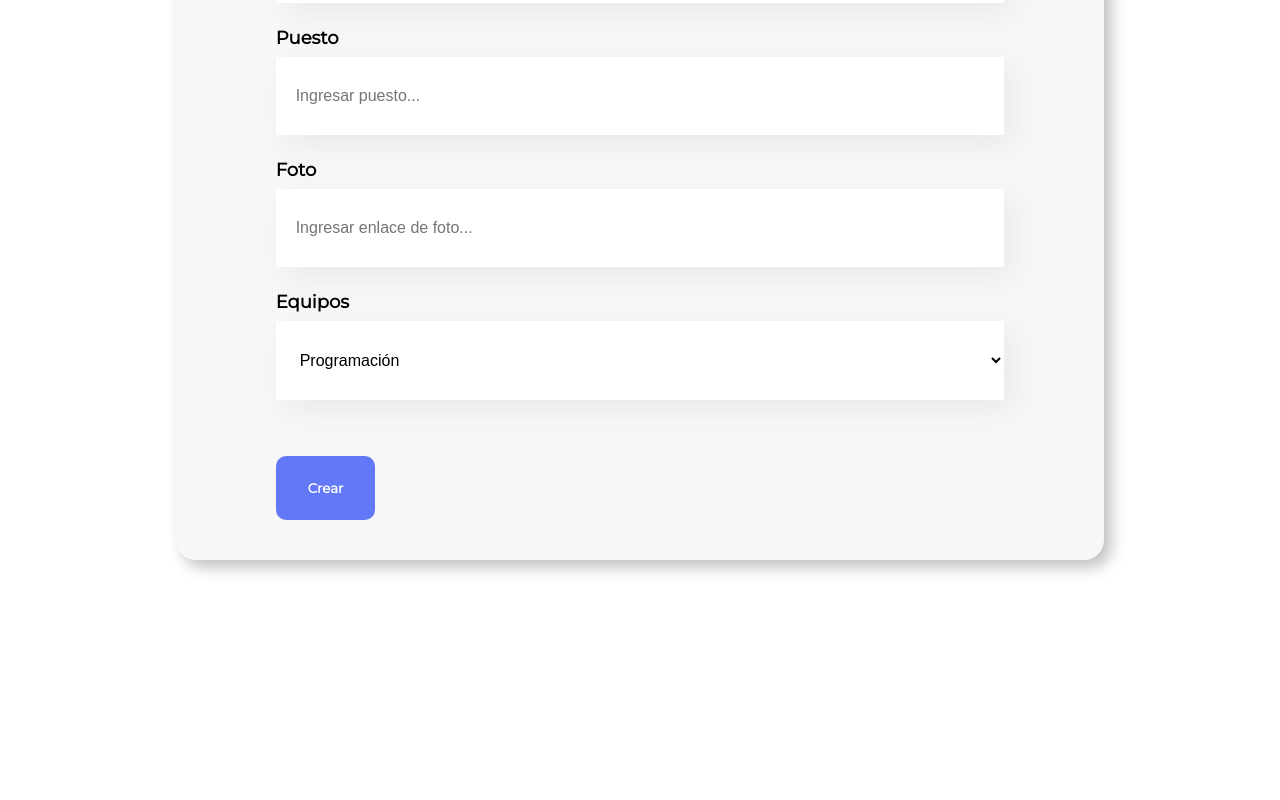
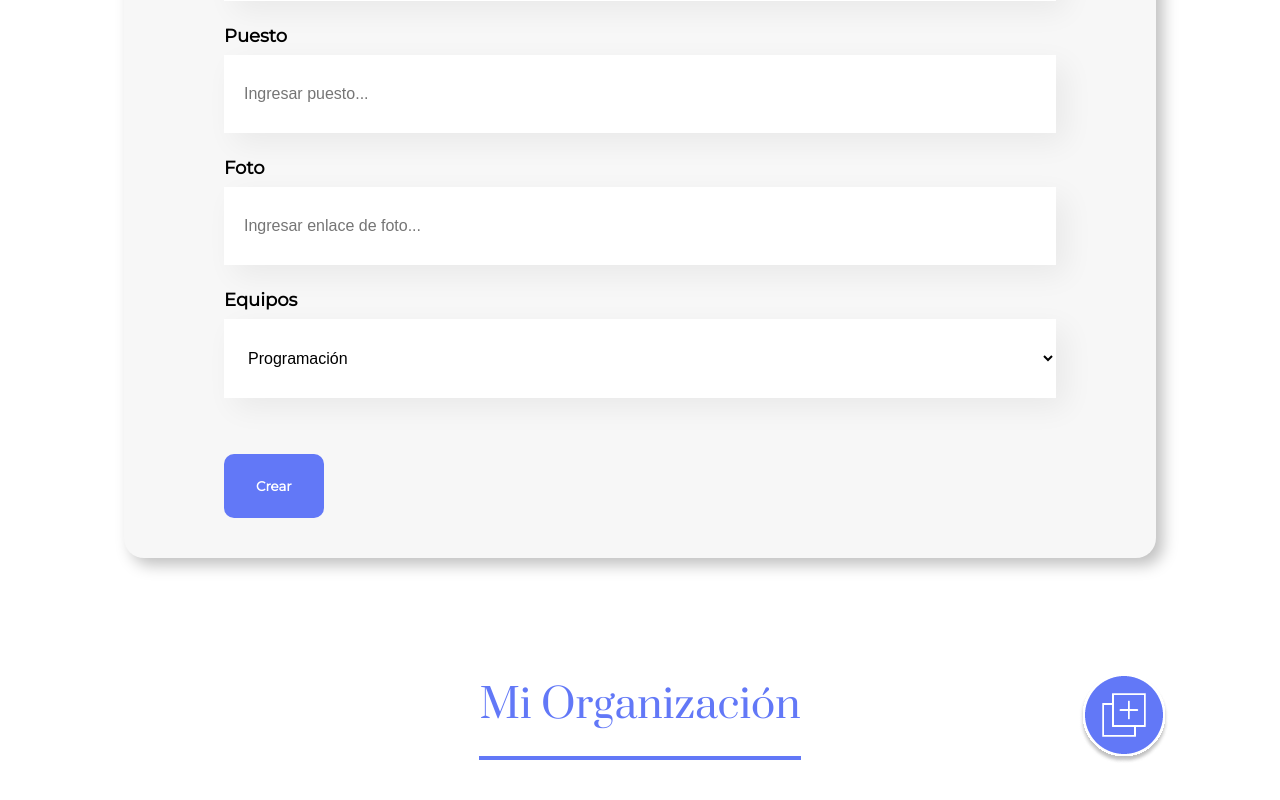
Before and after one commit to GarciaRojasP/org, a React (Create React App) app: page / in a window 1280 px wide. Shown: the part 790-1590 px from the top of the page. Before the commit the page ends 1430 px from the top, so only its background shows below. Built offline with nearby package versions, Linux system fonts and the light colour scheme.

Commit message:
Creando componente MiOrg y organizando el codigo

```diff
--- a/src/App.js
+++ b/src/App.js
@@ -1,12 +1,14 @@
 import './App.css';
 import Header from './componentes/Header/Header.js';
 import Formulario from './componentes/Formulario/Formulario.js';
+import MiOrg from './componentes/MiOrg/MiOrg.js';
 
 function App() {
   return (
     <div>
       <Header />
       <Formulario />
+      <MiOrg />
     </div>
   );
 }
--- a/src/componentes/Formulario/Formulario.css
+++ b/src/componentes/Formulario/Formulario.css
@@ -5,7 +5,8 @@
 }
 
 .formulario form{
-    max-width: 80%;
+    width: 65%;
+    /*max-width: 80%;*/
     background: #F7F7F7;
     box-shadow: 7px 7px 15px rgba(0, 0, 0, 25%);
     border-radius: 20px;
@@ -16,8 +17,7 @@
     padding: 8px 100px;
 }
 
-.formulario h2{
+.titulo__principal-formulario--modificador{
     font-size: 32px;
-    font-weight: 400;
     color: #212121;
 }
--- a/src/componentes/Formulario/Formulario.js
+++ b/src/componentes/Formulario/Formulario.js
@@ -12,7 +12,7 @@ const Formulario = () => {
 
     return <section className="formulario">
                 <form onSubmit={manejarEnvio}>
-                    <h2>Rellena el formulario para crear el colaborador.</h2>
+                    <h2 className="titulo__principal titulo__principal-formulario--modificador">Rellena el formulario para crear el colaborador.</h2>
                     <CampoTexto label="Nombre" placeholder="Ingresar nombre" required={true} />
                     <CampoTexto label="Puesto" placeholder="Ingresar puesto" required/>
                     <CampoTexto label="Foto" placeholder="Ingresar enlace de foto" required/>
--- /dev/null
+++ b/src/componentes/MiOrg/MiOrg.css
@@ -0,0 +1,19 @@
+.orgSectio{
+    width: 100%;
+    display: flex;
+    justify-content: center;
+    align-items: center;
+}
+
+.titulo__principal-miorg--modificador{
+    color: var(--color-principal-azul);
+    font-size: 40px;
+    padding-bottom: 24px;
+    border-bottom: 4px solid var(--color-principal-azul);
+}
+
+.orgSectio img{
+    position: absolute;
+    right: 8%;
+    cursor: pointer;
+}
--- /dev/null
+++ b/src/componentes/MiOrg/MiOrg.js
@@ -0,0 +1,10 @@
+import "./MiOrg.css"
+
+const MiOrg = () => {
+    return <section className="orgSectio">
+                <h3 className="titulo__principal titulo__principal-miorg--modificador">Mi Organización</h3>
+                <img src="/img/add.png" alt="boton de agregar" />
+           </section>
+}
+
+export default MiOrg
--- a/src/index.css
+++ b/src/index.css
@@ -22,10 +22,20 @@
   --destaque-uxDiseño: #DB6EBF;
   --destaque-movil: #FFBA05;
   --destaque-innovacionGestion: #FF8A29;
+
+  /*fuentes*/
+
+  --prata: 'Prata', serif;
+  --montserrat: 'Montserrat', sans-serif;
 }
 
 body {
   margin: 0;
-  font-family: 'Prata', serif;
-  /*font-family: 'Montserrat', sans-serif;*/
+  font-family: var(--montserrat);
 }
+
+.titulo__principal{
+  font-family: var(--prata);
+  font-weight: 400;
+  /*text-align: center;*/
+}
```
Also changed, not shown: public/img/add.png (added).
